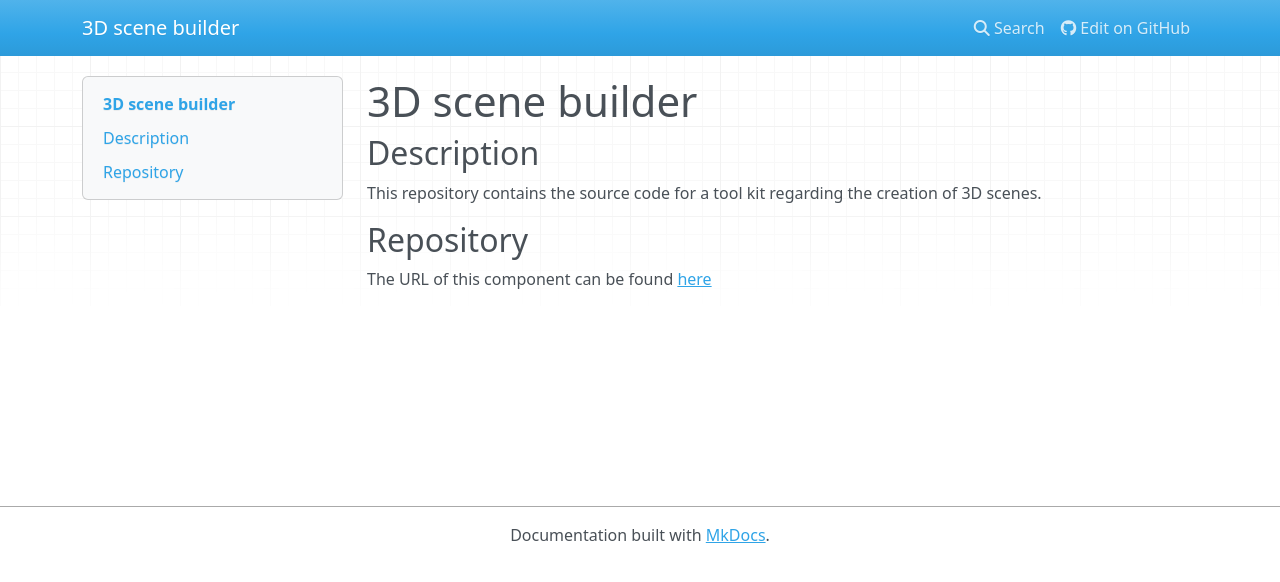
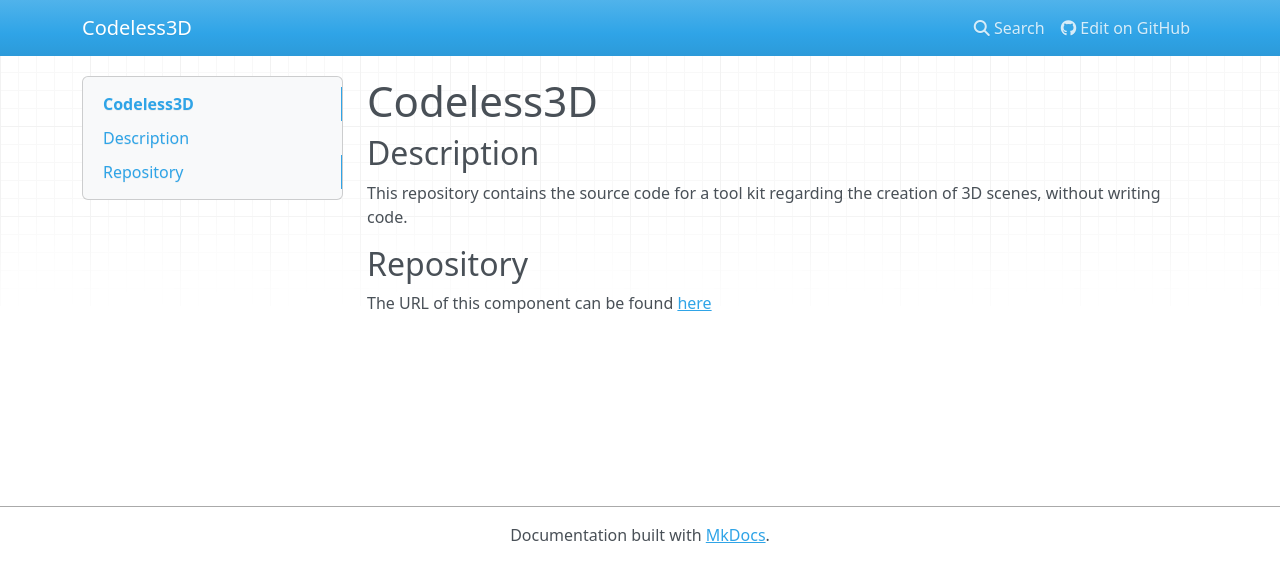
Before and after one commit to game-dev-kit/Codeless3D, an MkDocs documentation site: the page built from docs/index.md, in a window 1280 px wide. Shown: the top 582 px of the page. Built offline with MkDocs 1.6.1, drawn with Linux system fonts in a browser that asks for light colours; nearby versions of some CDN libraries.

Commit message:
update name of docs

```diff
--- a/docs/index.md
+++ b/docs/index.md
@@ -1,8 +1,8 @@
-# 3D scene builder
+# Codeless3D
 
 ## Description
 
-This repository contains the source code for a tool kit regarding the creation of 3D scenes.
+This repository contains the source code for a tool kit regarding the creation of 3D scenes, without writing code.
 
 ## Repository
 
--- a/mkdocs.yml
+++ b/mkdocs.yml
@@ -1,5 +1,5 @@
-site_name: 3D scene builder
+site_name: Codeless3D
 repo_url: https://github.com/game-dev-kit/3D-scene-builder
 
 nav:
-  - 3D scene builder: 'index.md'
+  - Codeless3D: 'index.md'
```
